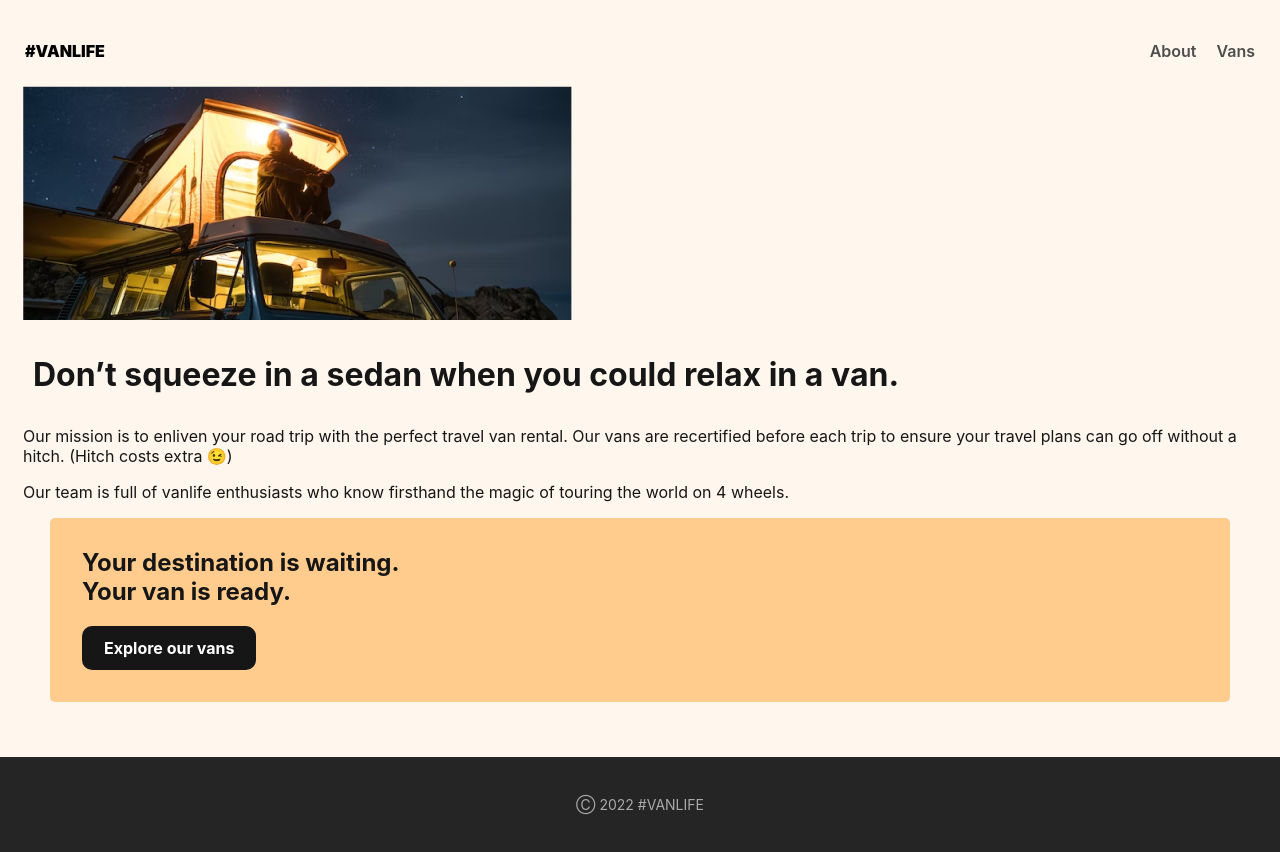
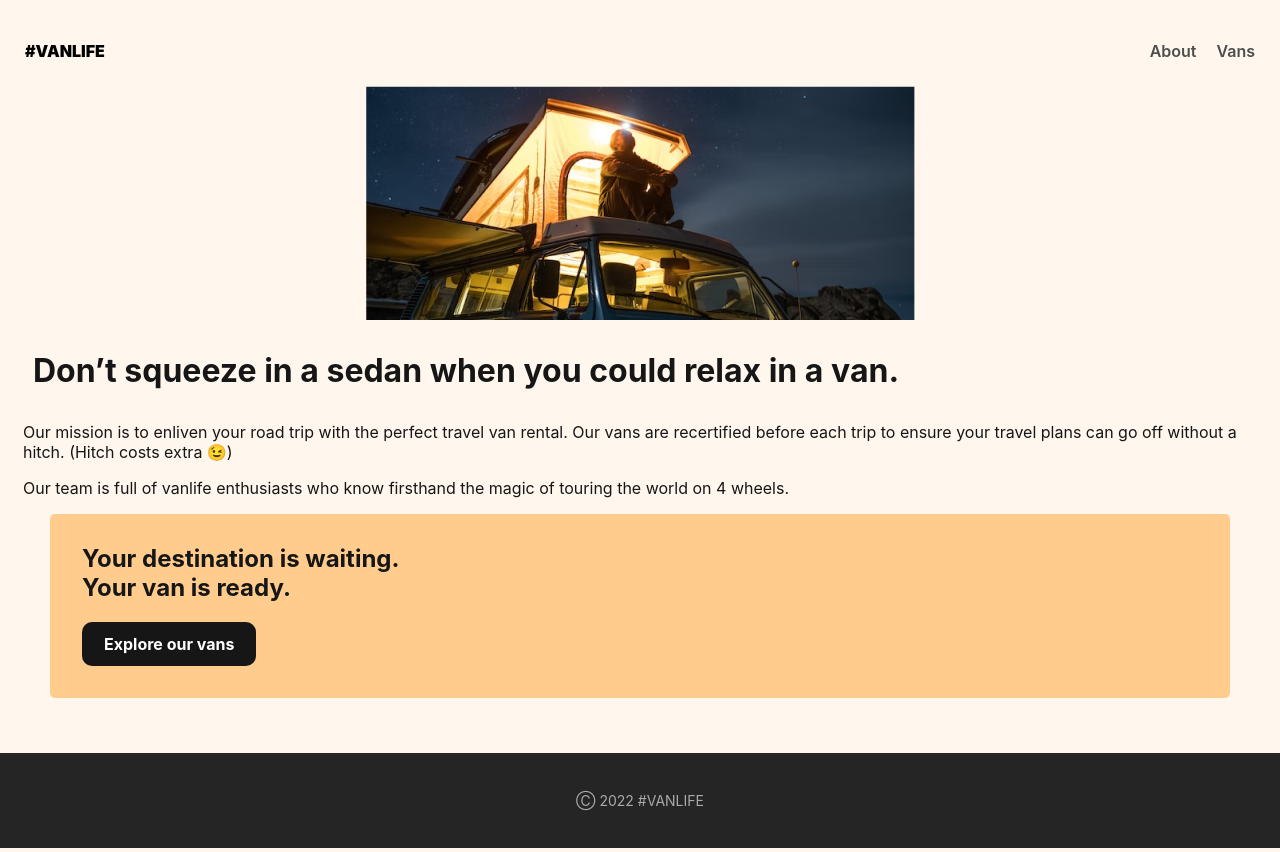
Before and after one commit to landot/react-router-project, a React (Vite) app: page /about in a window 1280 px wide. Built offline with nearby package versions, Linux system fonts and the light colour scheme; what miragejs would draw is missing.

Commit message:
fix: fix page styling for larger screens

```diff
--- a/src/App.css
+++ b/src/App.css
@@ -26,12 +26,15 @@ h1 {
 
 .about-hero-image {
   max-width: 100%;
+  align-self: center;
 }
 
 .about-page-container {
   padding-inline: 23px;
   color: #161616;
   margin-bottom: 55px;
+  display: flex;
+  flex-direction: column;
 }
 
 .about-page-cta {
--- a/src/components/VanDetail.tsx
+++ b/src/components/VanDetail.tsx
@@ -25,7 +25,7 @@ export default function VanDetail() {
             {
                 vanData ? (
                     <div style={{display: 'flex', justifyContent: 'center', flexDirection: 'column', padding: '15px'}}>
-                        <img src={vanData.imageUrl} alt="van-image" style={{width: '100%', padding: '20px', borderRadius: '25px'}}/>
+                        <img src={vanData.imageUrl} alt="van-image" style={{maxWidth: '500px', padding: '20px', borderRadius: '25px', alignSelf: 'center'}}/>
                         <button className={`van-style ${vanData.type}`}>{vanData.type}</button>
                         <span style={{fontWeight: '700', fontSize: '32px'}}>{vanData.name}</span>
                         <span style={{fontSize: '24px'}}>{`$${vanData.price} /day`}</span>
```
